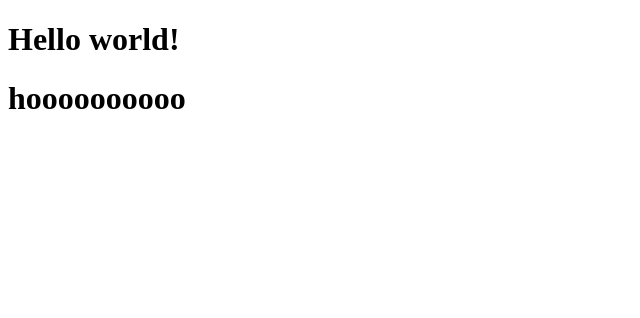
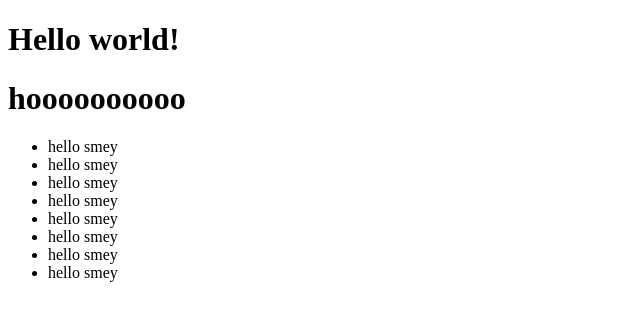
Before and after one commit to Narith-hen/demo-project-by-yourself, a plain HTML site: page index.html in a window 1280 px wide. Shown: the whole page, without its empty margins (0-640 px from the left). Drawn offline with Linux system fonts and the light colour scheme.

Commit message:
hello smey again

```diff
--- a/index.html
+++ b/index.html
@@ -8,5 +8,15 @@
 <body>
     <h1>Hello world!</h1>
     <h1>hoooooooooo</h1>
+    <ul>
+        <li>hello smey</li>
+        <li>hello smey</li>
+        <li>hello smey</li>
+        <li>hello smey</li>
+        <li>hello smey</li>
+        <li>hello smey</li>
+        <li>hello smey</li>
+        <li>hello smey</li>
+    </ul>
 </body>
 </html>
```
